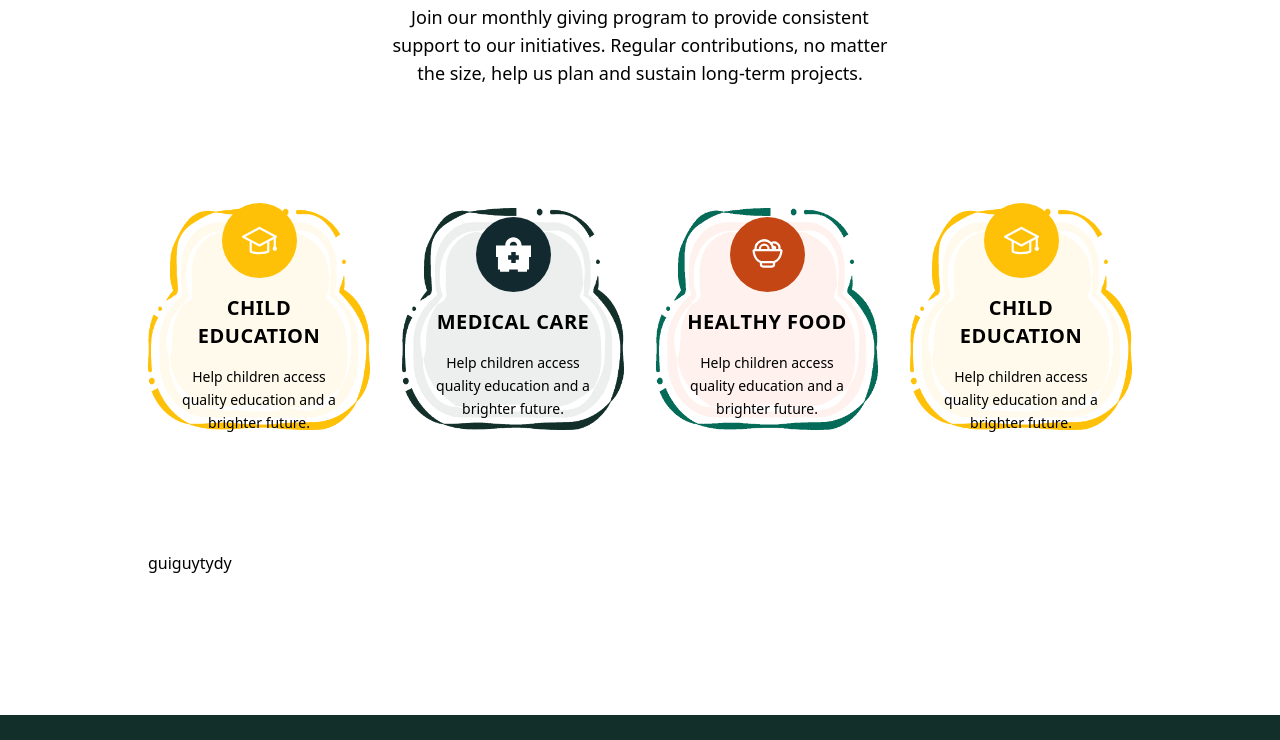
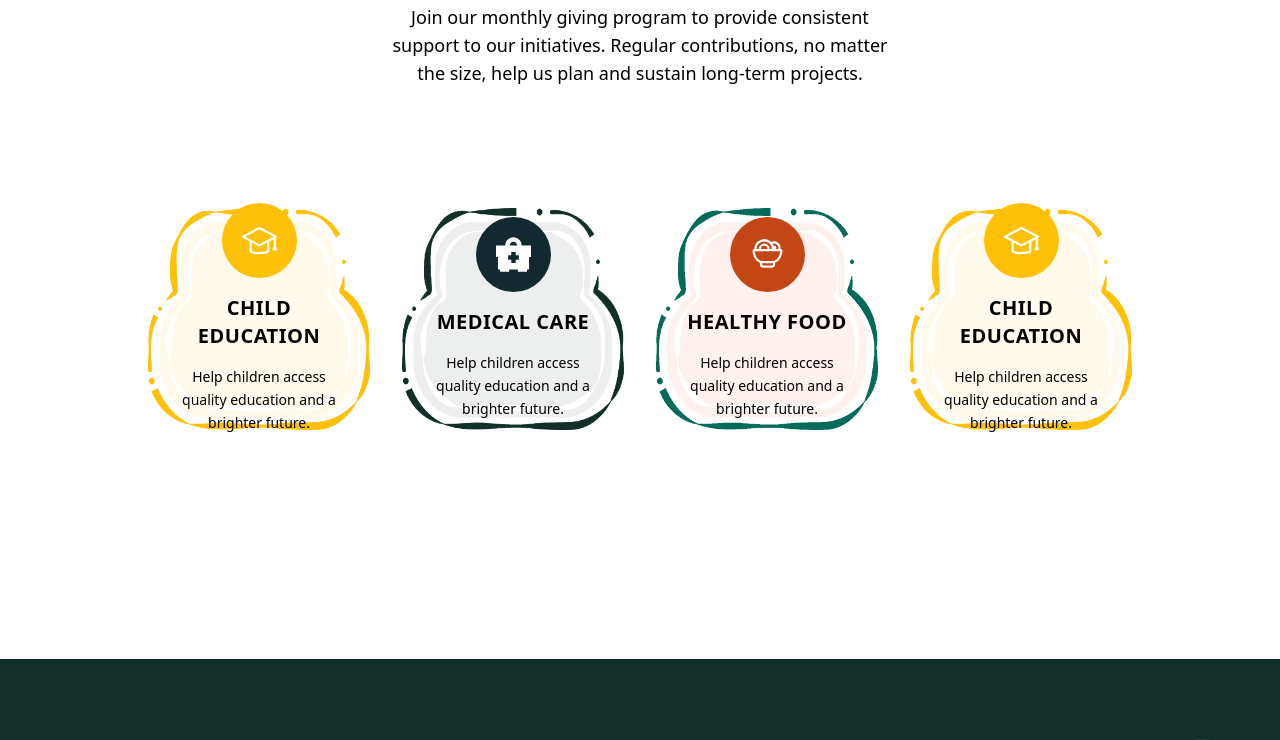
Before and after one commit to RextechITS/charity, a React (Vite) app: page / in a window 1280 px wide. Shown: the part 1251-1991 px from the top of the page. Built offline with nearby package versions, Linux system fonts and the light colour scheme.

Commit message:
donate section done

```diff
--- a/src/pages/Home.jsx
+++ b/src/pages/Home.jsx
@@ -132,8 +132,6 @@ export default function Home() {
                             </div>
                         </div>
 
-                        guiguytydy
-
                     </div>
 
 
```
